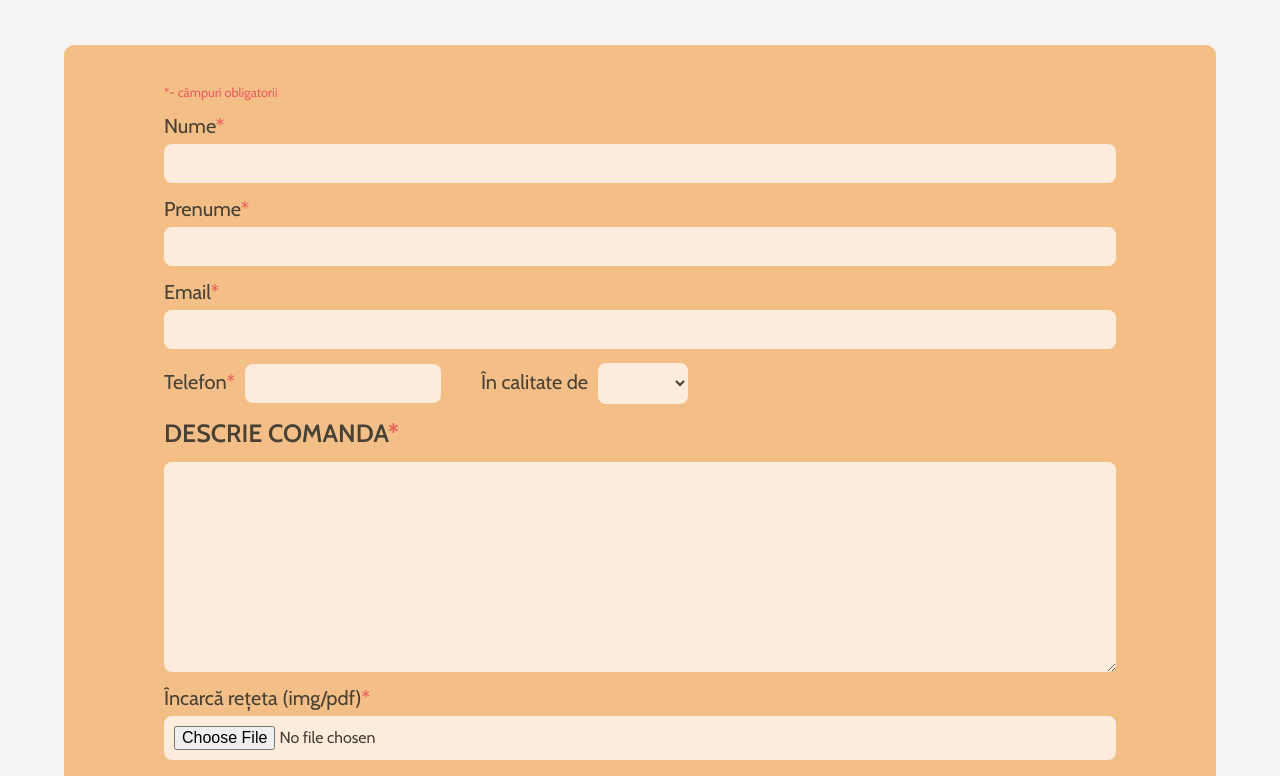
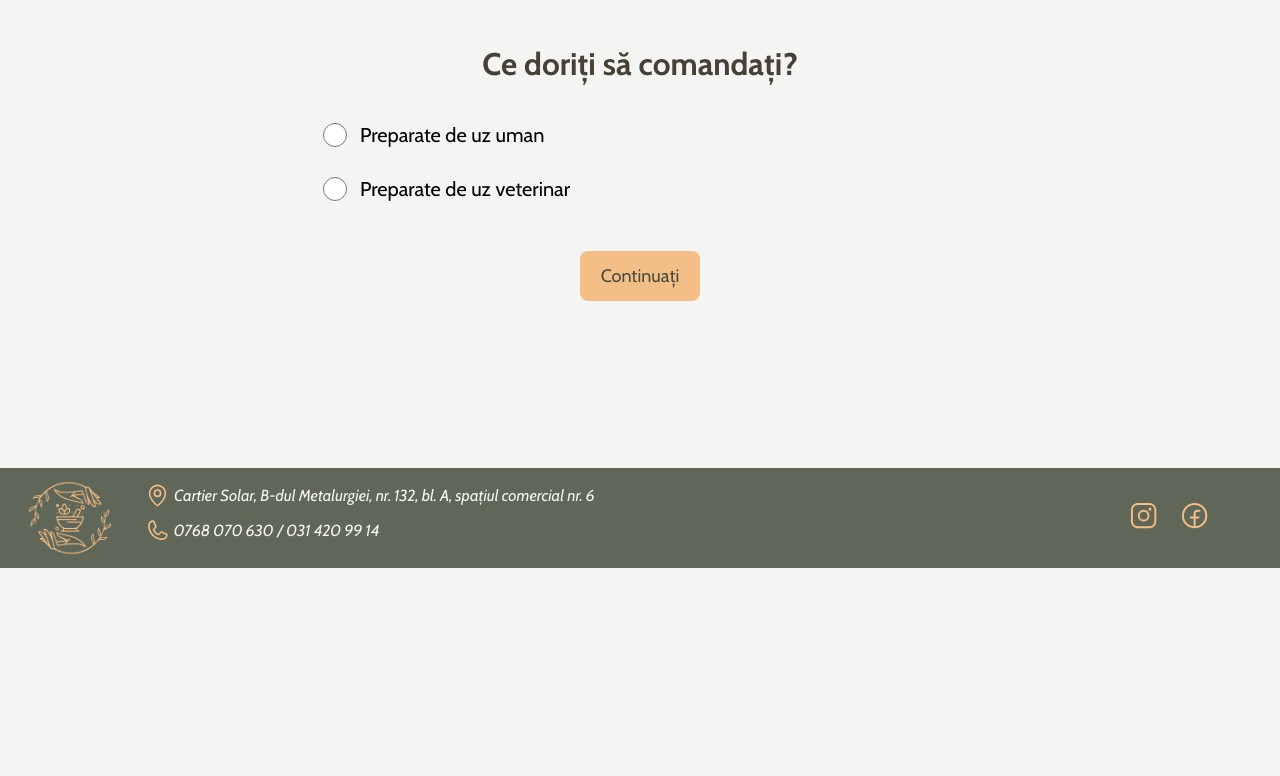
Before and after one commit to daianamuf/iziapharm.ro, a React (Vite) app: page /comanda in a window 1280 px wide. Shown: the part 232-1008 px from the top of the page. After the commit the page ends 800 px from the top, so only its background shows below. Built offline with nearby package versions, Linux system fonts and the light colour scheme.

Commit message:
add state and form changes

```diff
--- a/src/components/FormChoice.jsx
+++ b/src/components/FormChoice.jsx
@@ -3,13 +3,14 @@ import { OrderContext } from "../App";
 import PropTypes from "prop-types";
 
 function FormChoice({ choice, setChoice }) {
-  const { setChoiceOpen } = useContext(OrderContext);
+  const { setChoiceOpen, setNeedsPrescription } = useContext(OrderContext);
   const [message, setMessage] = useState("");
 
   const handleSubmit = (e) => {
     e.preventDefault();
     if (choice) {
       setChoiceOpen(false);
+      setNeedsPrescription(true);
       setMessage("");
     } else {
       setMessage("Pentru a merge mai departe, alegeți o categorie!");
--- a/src/components/Nav.jsx
+++ b/src/components/Nav.jsx
@@ -1,12 +1,11 @@
 import { Leaf, List, X } from "@phosphor-icons/react";
-import { useContext, useEffect, useState } from "react";
+import { useEffect, useState } from "react";
 import PropTypes from "prop-types";
 import { Link, useNavigate } from "react-router-dom";
 import { useSelector } from "react-redux";
 import { getCart } from "../cart/cartSlice";
 import OpenCart from "../cart/OpenCart";
 import Cart from "../cart/Cart";
-import { OrderContext } from "../App";
 
 function debounce(callback, wait) {
   let timerId;
@@ -22,20 +21,13 @@ function Nav({ menuOpen, setMenuOpen, toggleMenu, cartOpen, setCartOpen }) {
   const [isScrolling, setIsScrolling] = useState(false);
   const [media, setMedia] = useState(window.innerWidth <= 1110);
   const cart = useSelector(getCart);
-  const { setChoiceOpen } = useContext(OrderContext);
   const navigate = useNavigate();
 
   const debounceNavigate = debounce((path) => navigate(path), 300);
 
   const handleOrderClick = () => {
     setMenuOpen(false);
-    if (cart.length === 0) {
-      setChoiceOpen(true);
-      navigate("/comanda");
-    } else {
-      setChoiceOpen(false);
-      navigate("/comanda");
-    }
+    navigate("/comanda");
   };
 
   useEffect(() => {
--- a/src/css/_ordersteps.scss
+++ b/src/css/_ordersteps.scss
@@ -126,6 +126,7 @@
         bottom: 0;
         left: 50%;
         transform: translateY(100%);
+        height: 4rem;
 
         @media (max-width: 31em) {
           height: 6.2rem;
@@ -160,7 +161,7 @@
     &:last-child {
       .ordersteps__step--number {
         &::after {
-          content: none; // This removes the pseudo-element
+          content: none;
         }
       }
     }
--- a/src/css/index.css
+++ b/src/css/index.css
@@ -1769,6 +1769,7 @@
   bottom: 0;
   left: 50%;
   transform: translateY(100%);
+  height: 4rem;
 }
 @media (max-width: 31em) {
   .ordersteps__step--number::after {
--- a/src/pages/OrderForm.jsx
+++ b/src/pages/OrderForm.jsx
@@ -47,14 +47,39 @@ function formReducer(state, action) {
 function OrderForm() {
   const [state, dispatch] = useReducer(formReducer, initialState);
   const [submissionMessage, setSubmissionMessage] = useState("");
-  const [formKey, setFormKey] = useState(Date.now());
+  // const [formKey, setFormKey] = useState(Date.now());
   const [choice, setChoice] = useState("");
   const cart = useSelector(getCart);
   const dispatchCart = useDispatch();
+  const { setNeedsPrescription, setChoiceOpen } = useContext(OrderContext);
 
   const { needsPrescription, choiceOpen, vet, setVet } =
     useContext(OrderContext);
   const totalCartPrice = useSelector(getTotalCartPrice);
+
+  useEffect(() => {
+    if (cart.length === 0) {
+      setChoiceOpen(true);
+    } else {
+      setChoiceOpen(false);
+    }
+  }, [setChoiceOpen, cart.length]);
+
+  useEffect(() => {
+    if (cart.some((product) => product.prescription) || choice) {
+      setNeedsPrescription(true);
+    } else {
+      setNeedsPrescription(false);
+    }
+  }, [cart, setNeedsPrescription, choice]);
+
+  useEffect(() => {
+    if (choice === "vet") {
+      setVet(true);
+    } else {
+      setVet(false);
+    }
+  }, [choice, setVet]);
 
   const handleFileChange = (event) => {
     const file = event.target.files[0];
@@ -67,15 +92,14 @@ function OrderForm() {
       });
       return;
     }
-    const allowedTypes = ["image/jpeg", "image/png", "application/pdf"];
+    const allowedTypes = ["image/jpeg", "image/png"];
     const maxSize = 5 * 1024 * 1024; // 5 MB in bytes
 
     if (!allowedTypes.includes(file.type)) {
       dispatch({
         type: "setError",
         field: "fileUpload",
-        error:
-          "Tipul fișierului este invalid. Doar JPEG, PNG, și PDF sunt permise.",
+        error: "Tipul fișierului este invalid. Doar JPEG și PNG sunt permise.",
       });
       return;
     }
@@ -89,17 +113,9 @@ function OrderForm() {
       return;
     }
 
-    dispatch({ type: "setInput", field: "fileUpload", value: file });
+    dispatch({ type: "setInput", field: "fileUpload", value: file || "" });
     dispatch({ type: "setError", field: "fileUpload", error: "" });
   };
-
-  useEffect(() => {
-    if (choice === "vet") {
-      setVet(true);
-    } else {
-      setVet(false);
-    }
-  }, [choice, setVet]);
 
   const handleChange = (e) => {
     const { id, value } = e.target;
@@ -168,8 +184,9 @@ function OrderForm() {
 
     // Additional check for fileUpload to ensure an error is displayed if no file is selected
     if (
-      !state.inputs.fileUpload ||
-      state.inputs.fileUpload instanceof File === false
+      needsPrescription &&
+      (!state.inputs.fileUpload ||
+        state.inputs.fileUpload instanceof File === false)
     ) {
       dispatch({
         type: "setError",
@@ -182,34 +199,47 @@ function OrderForm() {
       dispatch({ type: "setError", field: "fileUpload", error: "" });
     }
 
+    const submissionData = {
+      ...state.inputs,
+      orderedProducts: cart.map(
+        (product) => `${product.quantity} x ${product.productCode}`
+      ),
+      totalCartPrice: totalCartPrice,
+    };
+
     if (isFormValid) {
       // Proceed with form submission actions if validation passes
-      setOrder(state.inputs);
+      setOrder(submissionData);
 
       // Consider resetting the form or providing further user feedback here
       dispatch({ type: "resetForm" });
-      setSubmissionMessage("Comanda a fost trimisă cu succes!");
-      setFormKey(Date.now());
-      dispatchCart(clearCart);
+
+      // setFormKey(Date.now());
       setTimeout(() => {
+        dispatchCart(clearCart());
         setSubmissionMessage("");
       }, 5000);
     }
   };
 
-  const setOrder = async (inputs) => {
-    inputs.fileUpload = await readFile(inputs.fileUpload);
+  const setOrder = async (submissionData) => {
+    if (submissionData.fileUpload) {
+      submissionData.fileUpload = await readFile(submissionData.fileUpload);
+    }
     try {
       const response = await fetch("/.netlify/functions/orderHandler", {
         method: "POST",
         headers: {
           "Content-Type": "application/json",
         },
-        body: JSON.stringify(inputs),
+        body: JSON.stringify(submissionData),
       });
       if (!response.ok) throw new Error("Upload failed");
       const result = await response.json();
       console.log("Upload successful:", result);
+      setSubmissionMessage(
+        result.message || "Comanda a fost trimisă cu succes!"
+      );
     } catch (error) {
       console.error("Error uploading file:", error);
     }
@@ -220,7 +250,7 @@ function OrderForm() {
       <h1 className="order__heading">Comandă</h1>
       {choiceOpen && <FormChoice choice={choice} setChoice={setChoice} />}
       {!choiceOpen && (
-        <form key={formKey} className="order__form" onSubmit={handleSubmit}>
+        <form className="order__form" onSubmit={handleSubmit}>
           {cart.length > 0 && (
             <>
               <ul className="order__list">
--- a/src/pages/OrderSteps.jsx
+++ b/src/pages/OrderSteps.jsx
@@ -4,7 +4,7 @@ import { Link } from "react-router-dom";
 const stepsOrder = [
   {
     id: 1,
-    text: "În cazul în care doriți să customizați un tratament recomandat de un medic, pe baza unei rețete medicale, navigați la pagina de comandă.",
+    text: "În cazul în care doriți să obțineți un tratament particular recomandat de un medic, pe baza unei rețete medicale, mergeți la pagina de comandă.",
   },
   {
     id: 2,
@@ -27,7 +27,7 @@ const stepsOrder = [
 const stepsProducts = [
   {
     id: 1,
-    text: "Pentru a achiziționa produsele noastre, navigați la pagina destinata produselor. Acolo veți găsi atât produse uzuale, pe care le puteți comanda oricând doriți, cât si tratamente mai complexe, care necesită eliberarea unei prescripții medicale.",
+    text: "Pentru a achiziționa produsele noastre, mergeți la pagina destinată produselor. Acolo veți găsi atât produse uzuale, pe care le puteți comanda oricând doriți, cât si tratamente mai complexe, care necesită eliberarea unei prescripții medicale.",
   },
   {
     id: 2,
```
Also changed, not shown: src/components/GoogleForm.jsx (deleted, +0 -13 lines), 2 other files (tests, documents, lock files or other folders).
